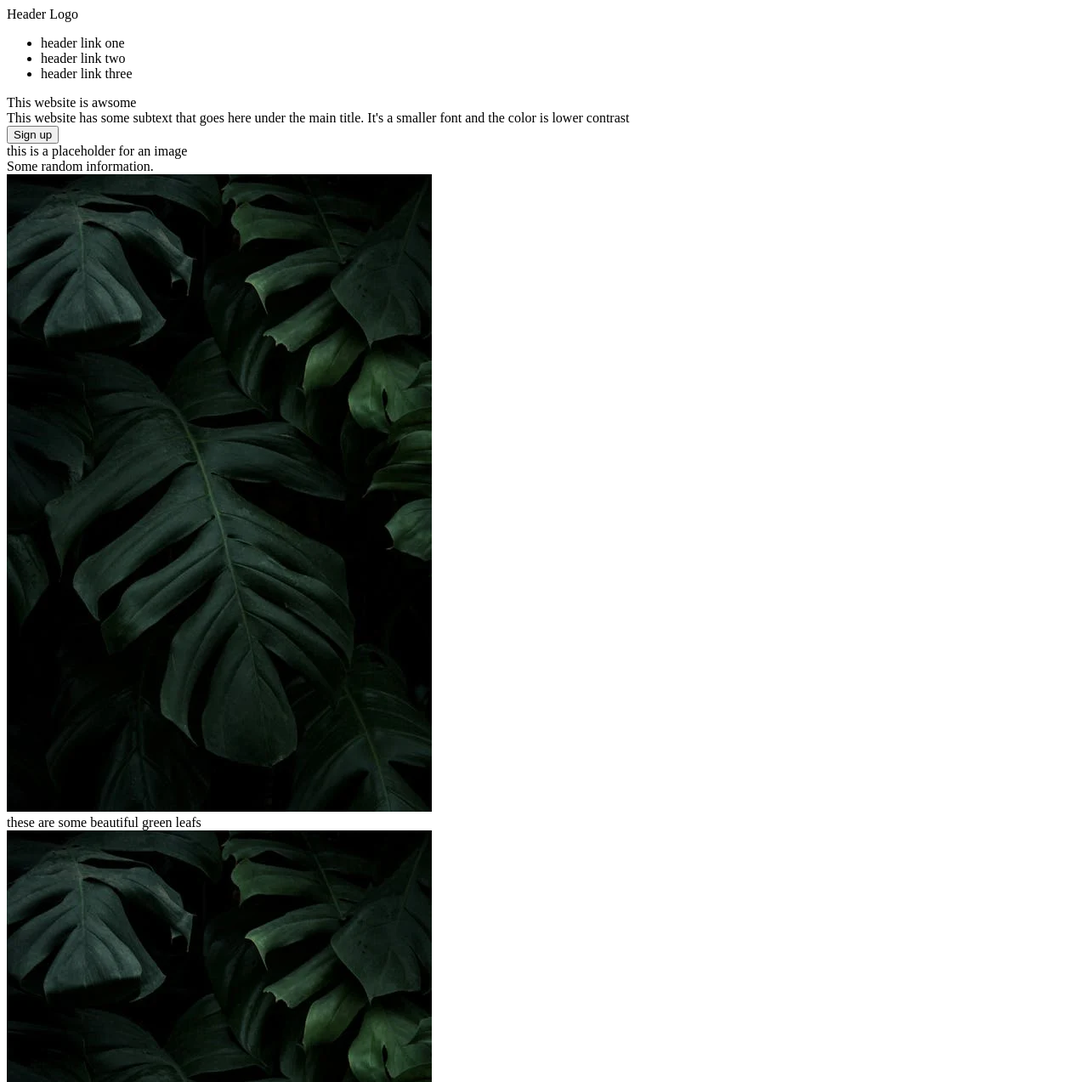
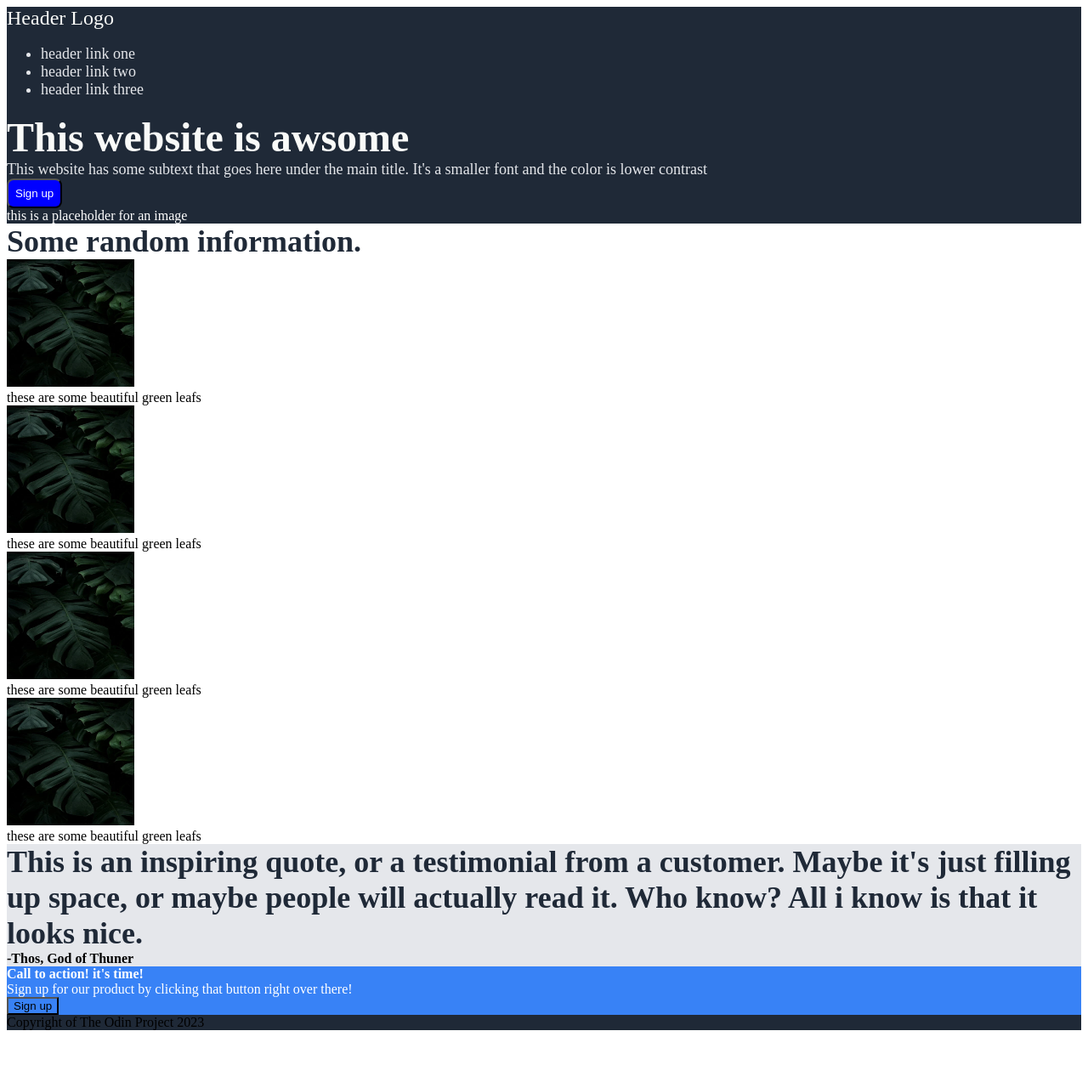
Before and after one commit to Mudarra11/landing-page, a plain HTML site: page index.html in a window 1280 px wide. Shown: the top 1273 px of the page at 85% size. After the commit the page ends 1220 px from the top, so only its background shows below. Drawn offline with Linux system fonts and the light colour scheme.

Commit message:
basics of html and css

```diff
--- a/index.html
+++ b/index.html
@@ -8,8 +8,8 @@
     <body>
         <div class="header">
             <div class="top">
-             <div>Header Logo</div>
-             <ul>
+             <div class="header-logo">Header Logo</div>
+             <ul class="links">
                 <li>header link one</li>
                 <li>header link two</li>
                 <li>header link three</li>
@@ -28,7 +28,7 @@
         </div>
         <div class="content">
             <dive class="information">
-                <div class="information-title">
+                <div class="information-header">
                     Some random information.
                 </div>
                 <div class="images">
@@ -59,7 +59,7 @@
                 </div>
             </div>
             <div class="sign-up">
-                <div class="sign-up-title">
+                <div class="sign-up-header">
                     Call to action! it's time!
                 </div>
                 <div>Sign up for our product by clicking that button right over there!</div>
--- a/styles.css
+++ b/styles.css
@@ -0,0 +1,76 @@
+.header, .footer {
+    background-color: #1F2937;
+}
+
+.top {
+    color: white;
+}
+
+.bottom {
+    color: white;
+}
+
+.header-logo {
+    font-size: 24px;
+    color: #F9FAF8;
+}
+.links {
+    font-size: 18px;
+    color:#E5E7EB;
+}
+
+.hero-main {
+    font-size: 48px;
+    font-weight: 900;
+    color: #F9FAF8;
+}
+
+.hero-secondary {
+    font-size: 18px;
+    color: #E5E7EB;
+}
+
+.first-button {
+    background-color: blue;
+    color: white;
+    padding: 8px;
+    border-radius: 8px;
+}
+
+.information-header {
+    font-size: 36px;
+    font-weight: 900;
+    color: #1F2937;
+}
+
+img {
+    height: 150px;
+    width: 150px;
+}
+
+.the-quote {
+    background-color: #E5E7EB;
+}
+
+.quote {
+    font-size: 36px;
+    font-weight: 900;
+    color: #1F2937;
+}
+
+.quotee {
+    font-weight: bold;
+}
+
+.sign-up {
+    color: white;
+    background-color: #3882F6;
+}
+
+.sign-up-header {
+    font-weight: bold;
+}
+
+.second-button {
+    background-color: #3882F6;
+}
```
